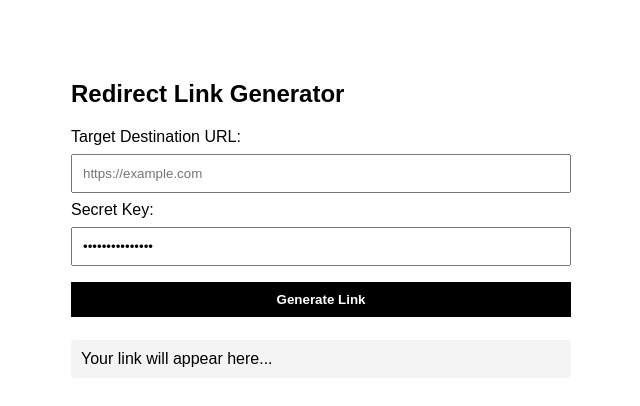
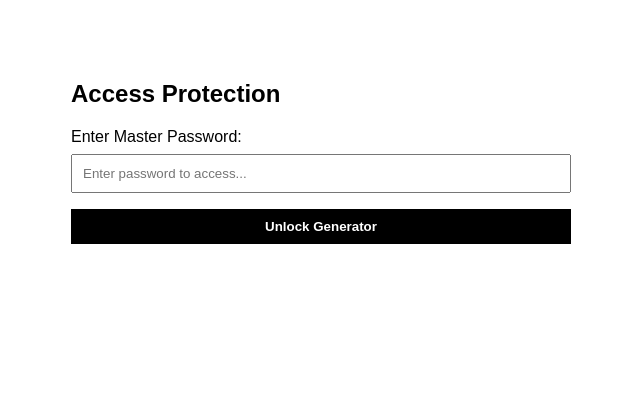
Before and after one commit to dyalmemu-svg/troz, a plain HTML site: page public/index.html in a window 1280 px wide. Shown: the whole page, without its empty margins (319-959 px from the left). Drawn offline with Linux system fonts and the light colour scheme.

Commit message:
Update index.html

```diff
--- a/public/index.html
+++ b/public/index.html
@@ -8,9 +8,21 @@
     input, button { width: 100%; padding: 10px; margin: 8px 0; box-sizing: border-box; }
     button { background: #000; color: #fff; border: none; cursor: pointer; font-weight: bold; }
     #result { margin-top: 15px; word-break: break-all; background: #f4f4f4; padding: 10px; border-radius: 4px; }
+    #generatorApp { display: none; }
   </style>
 </head>
 <body>
+
+  <!-- 1. Password Protection Screen -->
+  <div id="loginScreen">
+    <h2>Access Protection</h2>
+    <label>Enter Master Password:</label>
+    <input type="password" id="accessPassword" placeholder="Enter password to access..." />
+    <button onclick="checkAccess()">Unlock Generator</button>
+  </div>
+
+  <!-- 2. Generator Interface (Hidden by default) -->
+  <div id="generatorApp">
     <h2>Redirect Link Generator</h2>
 
     <label>Target Destination URL:</label>
@@ -22,8 +34,22 @@
     <button onclick="generateLink()">Generate Link</button>
 
     <div id="result">Your link will appear here...</div>
+  </div>
 
   <script>
+    // Set your desired UI password here
+    const PAGE_PASSWORD = "Burnitall2026@";
+
+    function checkAccess() {
+      const inputPass = document.getElementById('accessPassword').value;
+      if (inputPass === PAGE_PASSWORD) {
+        document.getElementById('loginScreen').style.display = 'none';
+        document.getElementById('generatorApp').style.display = 'block';
+      } else {
+        alert('Incorrect password!');
+      }
+    }
+
     async function generateLink() {
       const target = document.getElementById('targetUrl').value.trim();
       const secret = document.getElementById('secretKey').value.trim();
```
Lines whose indentation alone changed are shown as unchanged.
